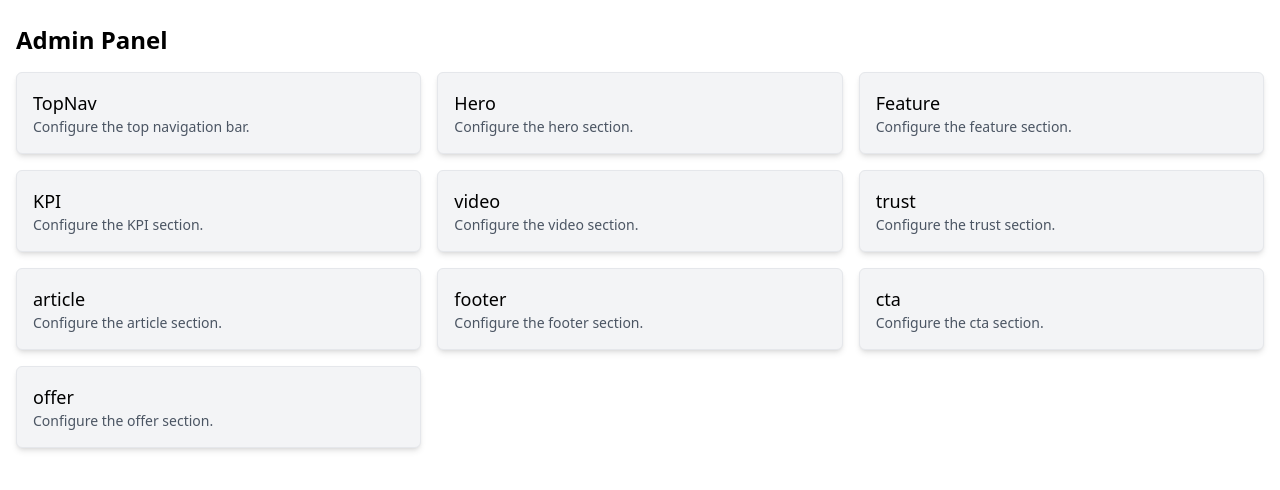
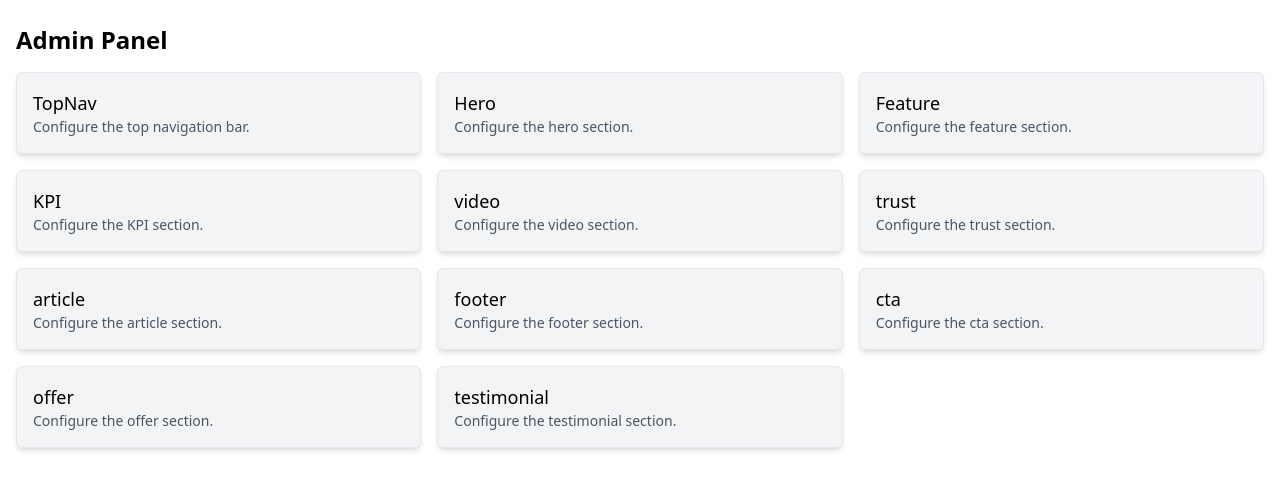
Before and after one commit to Thenmozhi-yubi/YuCi-Prod-LP, a React (Vite) app in the folder Prod-Landing-Page/: page /admin in a window 1280 px wide. Shown: the top 490 px of the page. Built offline with nearby package versions, Linux system fonts and the light colour scheme; no server answers.

Commit message:
testimonial

```diff
--- a/Prod-Landing-Page/src/Admin/AdminPage.jsx
+++ b/Prod-Landing-Page/src/Admin/AdminPage.jsx
@@ -96,6 +96,15 @@ const AdminPage = () => {
           <h3 className="text-lg font-medium">offer</h3>
           <p className="text-sm text-gray-600">Configure the offer section.</p>
         </div>
+
+         {/* testimonial Card */}
+         <div
+          className="bg-gray-100 border rounded-md shadow-md p-4 cursor-pointer hover:shadow-lg"
+          onClick={() => navigate("/admin/testimonial")}
+        >
+          <h3 className="text-lg font-medium">testimonial</h3>
+          <p className="text-sm text-gray-600">Configure the testimonial section.</p>
+        </div>
       </div>
     </div>
   );
--- a/Prod-Landing-Page/src/App.jsx
+++ b/Prod-Landing-Page/src/App.jsx
@@ -12,6 +12,7 @@ import ArticlesUpdate from "./Admin/ArticlesUpdate";
 import FooterUpdate from "./Admin/FooterUpdate";
 import CtaUpdate from "./Admin/CtaUpdate";
 import { useConfig } from './config';
+import TestimonialUpdate from "./Admin/TestimonialUpdate";
 
 function App() {
   const siteId = '690718';
@@ -133,6 +134,15 @@ function App() {
             />
           }
         />
+        <Route
+          path="/admin/testimonial"
+          element={
+            <TestimonialUpdate
+              ctaConfig={config.ctaConfig}
+              setCtaConfig={(newConfig) => updateConfig({ ...config, testimonialConfig: newConfig })}
+            />
+          }
+        />
       </Routes>
     </Router>
   );
--- a/Prod-Landing-Page/src/Kpi Layout/Kpi1.jsx
+++ b/Prod-Landing-Page/src/Kpi Layout/Kpi1.jsx
@@ -3,7 +3,7 @@ import KpiCounter from "../components/KpiCounter";
 
 const Kpi1 = ({ heading = {}, kpis = [] }) => {
   return (
-    <div className="p-8 bg-[#ffffff] py-20 rounded-xl border-primary shadow-[0_4px_15px_rgba(253,113,73,0.5)]">
+    <div className="p-8 bg-[#ffffff] py-20 rounded-xl ">
       <div className="text-center mb-8 max-w-2xl mx-auto">
         <h1 className="text-3xl font-bold bg-gradient-to-r from-primary to-secondary bg-clip-text text-transparent">
           {heading.title || "Default Title"}
--- a/Prod-Landing-Page/src/Testimonial Layout/Testimonial2.jsx
+++ b/Prod-Landing-Page/src/Testimonial Layout/Testimonial2.jsx
@@ -57,6 +57,9 @@ const Testimonial2 = ({ testimonialConfig: initialConfig = {} }) => {
             key={index}
             className="relative bg-white rounded-xl shadow-md border border-slate-100 p-8 transition-all duration-300 hover:shadow-xl"
           >
+             <div>
+                    <img src="https://media.licdn.com/dms/image/v2/D4D0BAQEt4HK6B5ewww/company-logo_200_200/company-logo_200_200/0/1710832365066/go_yubi_logo?e=2147483647&v=beta&t=ksWMGcFFSbz8XOwtp7fWT3KfhbS2n7m4zzDNx5t_UZ4" alt="" className="w-10 h-10 mb-7" />
+                </div>
             {/* Testimonial Description */}
             <p className="text-content text-lg leading-relaxed mb-8">
               "{testimonial.description}"
@@ -64,6 +67,7 @@ const Testimonial2 = ({ testimonialConfig: initialConfig = {} }) => {
 
             {/* User Info */}
             <div className="flex items-center">
+
               <div className="w-16 h-16 rounded-full border-2 border-blue-100 overflow-hidden mr-4">
                 <img
                   src={testimonial.image}
--- /dev/null
+++ b/Prod-Landing-Page/src/components/StandOut Layout/StandOut1.jsx
@@ -0,0 +1,11 @@
+import React from 'react'
+
+const StandOut1 = () => {
+  return (
+    <div className='bg-'>
+        <div></div>
+    </div>
+  )
+}
+
+export default StandOut1
```
